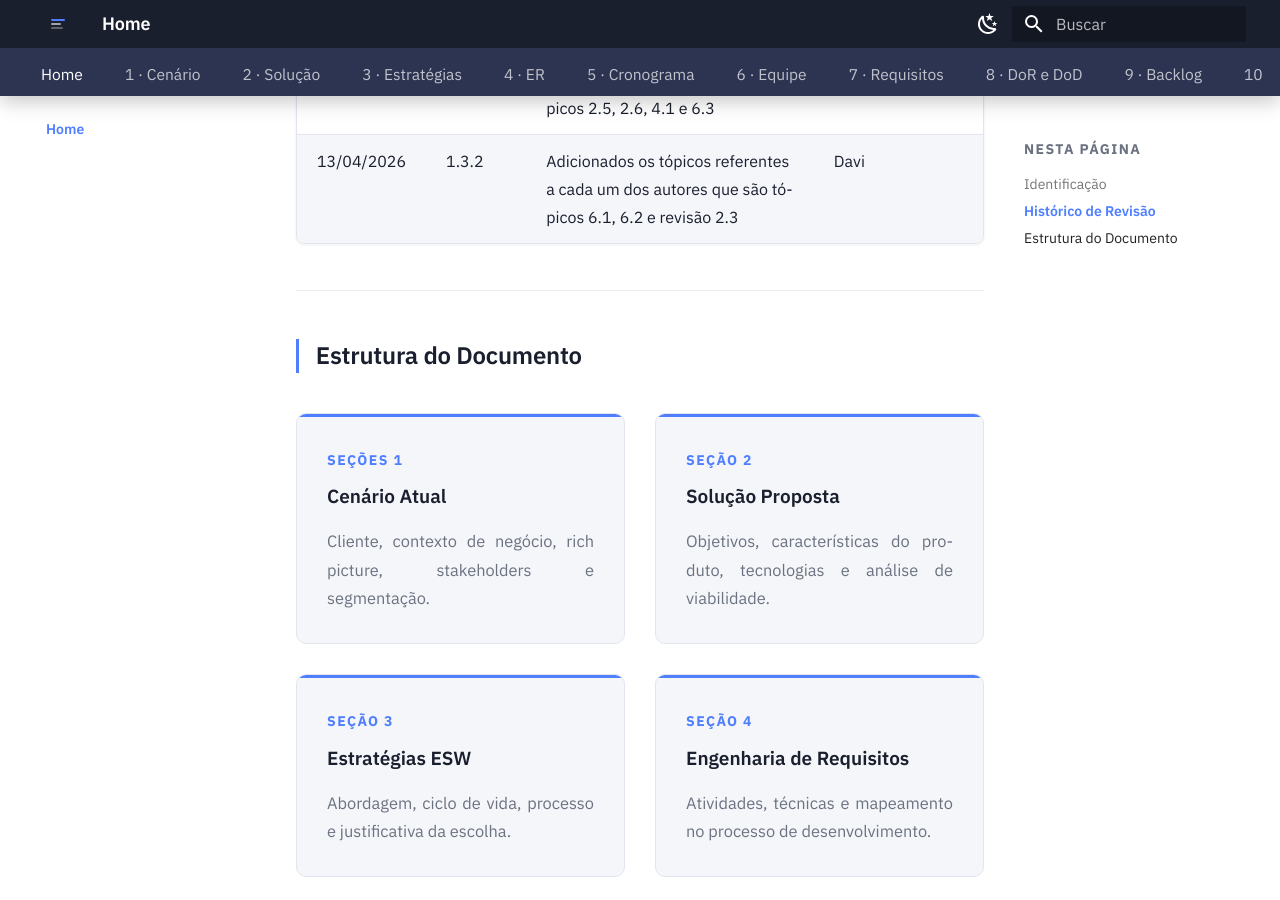
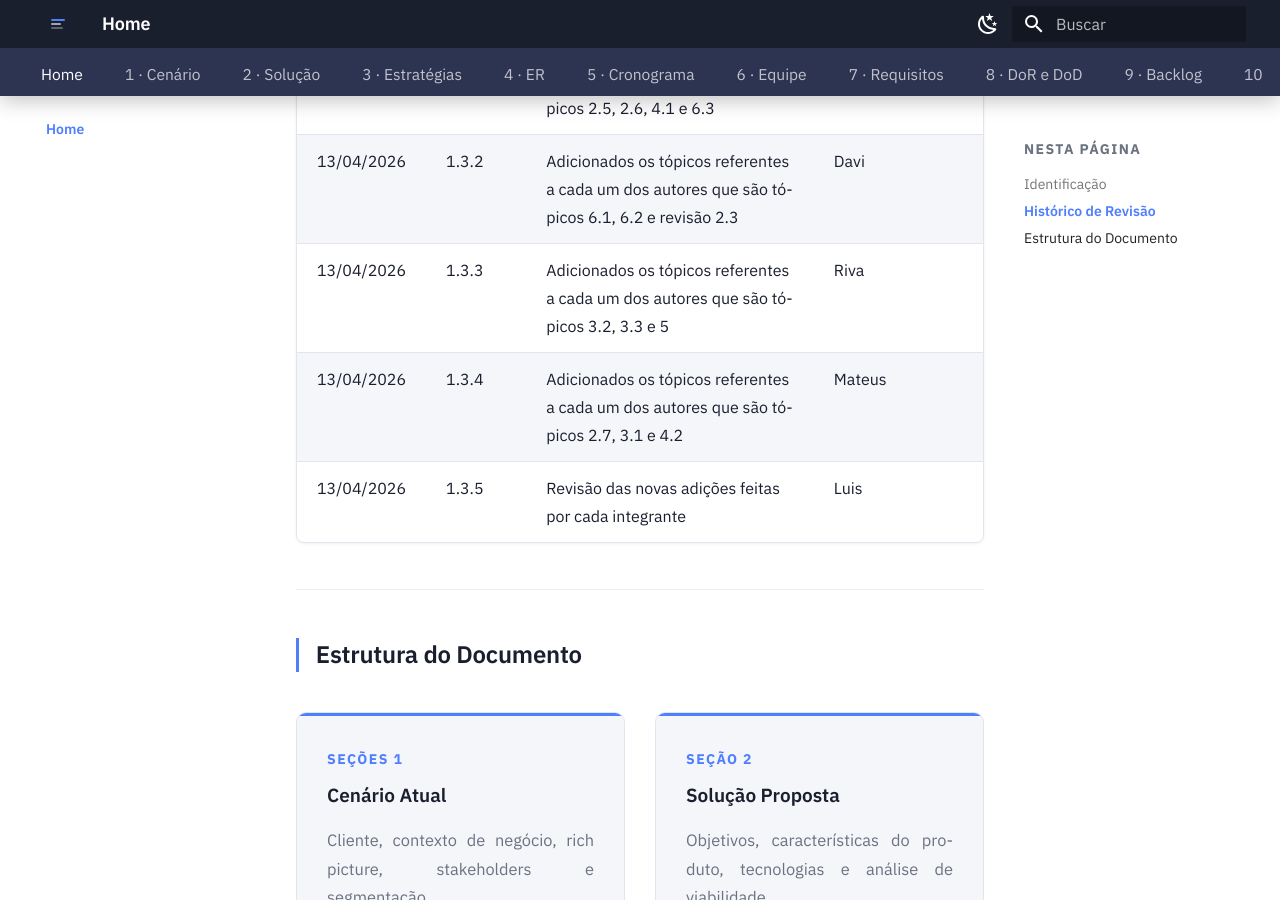
Before and after one commit to mdsreq-fga-unb/REQ-2026.1-T02-UnB-App, an MkDocs documentation site: the page built from docs/index.md, in a window 1280 px wide and 900 px high, scrolled down 1982 px. Built offline with MkDocs 1.6.1 and Material for MkDocs 9.7.7, drawn with Linux system fonts in a browser that asks for light colours.

Commit message:
docs(index): atualização para versão 1.3.5 e adicionado novo histórico de revisão

```diff
--- a/docs/index.md
+++ b/docs/index.md
@@ -10,7 +10,7 @@
 | Campo         | Informação                          |
 |---------------|-------------------------------------|
 | **Produto**   | UnB App                             |
-| **Versão**    | [1.3.2]                             |
+| **Versão**    | [1.3.5]                             |
 | **Equipe**    | [Rivotril - G7]                     |
 | **Disciplina**| Requisitos de Software — [2026.01]  |
 
@@ -30,6 +30,9 @@
 | 09/04/2026 | 1.3 | Correção ortográfica e acordo entre ideias que estavam muito ambíguas. Incluindo uma revisão geral dos tópicos 1 até o 2.3 | Davi, Luís, Mateus, Pedro e Rivadalvio |
 | 12/04/2026 | 1.3.1 | Adicionados os tópicos referentes a cada um dos autores que são tópicos 2.5, 2.6, 4.1 e 6.3 | Pedro, Luís |
 | 13/04/2026 | 1.3.2 | Adicionados os tópicos referentes a cada um dos autores que são tópicos 6.1, 6.2 e revisão 2.3 | Davi |
+| 13/04/2026 | 1.3.3 | Adicionados os tópicos referentes a cada um dos autores que são tópicos 3.2, 3.3 e 5 | Riva |
+| 13/04/2026 | 1.3.4 | Adicionados os tópicos referentes a cada um dos autores que são tópicos 2.7, 3.1 e 4.2 | Mateus |
+| 13/04/2026 | 1.3.5 | Revisão das novas adições feitas por cada integrante | Luis |
 
 ---
 
```
